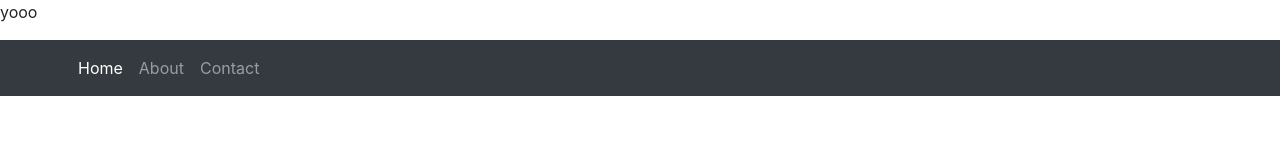
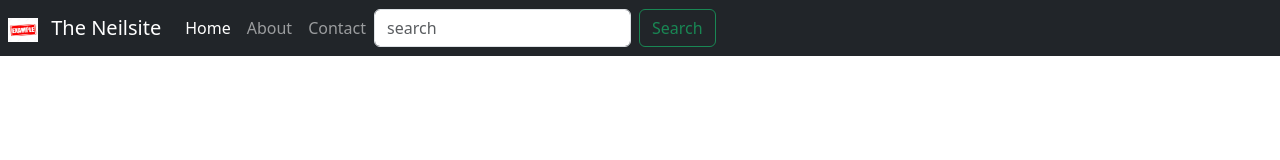
Before and after one commit to n10dollar/old-website, a website: page html/pages/home.html in a window 1280 px wide. Drawn offline with nearby package versions, Linux system fonts and the light colour scheme.

Commit message:
navbar drop-down attempt

```diff
--- a/html/pages/home.html
+++ b/html/pages/home.html
@@ -2,18 +2,51 @@
 <html>
     <head>
         <meta charset="UTF-8">
-        <link rel="stylesheet" href="../../npm/node_modules/bootstrap/dist/css/bootstrap.css">
         <link rel="stylesheet" href="../../css/home.css">
+        <link rel="stylesheet" href="../../node_modules/bootstrap/dist/css/bootstrap.css">
+        <script src="../../node_modules/jquery/dist/jquery.slim.min.js"></script>
+        <script src="../../node_modules/@popper.js/core/dist/umd/popper.min.js"></script>
+        <script src="../../node_modules/bootstrap/dist/js/bootstrap.min.js"></script>
 
         <title>Neilsite Homepage</title>
         <link rel="icon" href="../../media/logo.png">
-
+        <!--
         <script src="https://code.jquery.com/jquery-3.6.3.js" integrity="sha256-nQLuAZGRRcILA+6dMBOvcRh5Pe310sBpanc6+QBmyVM=" crossorigin="anonymous"></script>
         <script>$(function(){$('#nav-placeholder').load('../components/navbar.html');})</script>
+        -->
     </head>
     <body>
-        <p>yooo</p>
         <div id="nav-placeholder"></div>
+        <nav class="navbar navbar-expand-md navbar-dark bg-dark">
+
+            <a class="navbar-brand" href="../pages/home.html">
+                <img src="../../media/logo.png" class="img-responsive me-2 ms-2" width="30" height="24">
+                The Neilsite
+            </a>
+            <button class="navbar-toggler" type="button" data-toggle="collapse" data-target="#navBarCollapsibleContent">
+                <span class="navbar-toggler-icon"></span>
+            </button>
+
+            <div class="collapse navbar-collapse" id="navBarCollapsibleContent">
+                <ul class="navbar-nav">
+                    <li class="nav-item">
+                        <a href="../pages/home.html" class="nav-link active">Home</a>
+                    </li>
+                    <li class="nav-item">
+                        <a href="../pages/about.html" class="nav-link">About</a>
+                    </li>
+                    <li class="nav-item">
+                        <a href="../pages/contact.html" class="nav-link">Contact</a>
+                    </li>
+                </ul>
+
+                <form class="d-flex" role="search">
+                    <input class="form-control me-2" type="search" placeholder="search">
+                    <button class="btn btn-outline-success" type="submit">Search</button>
+                </form>
+            </div>
+
+        </nav>
     </body>
 
 </html>
```
Also changed, not shown: npm/package.json (deleted, +0 -26 lines), package.json (added, +28 -0 lines), 4 other files.
